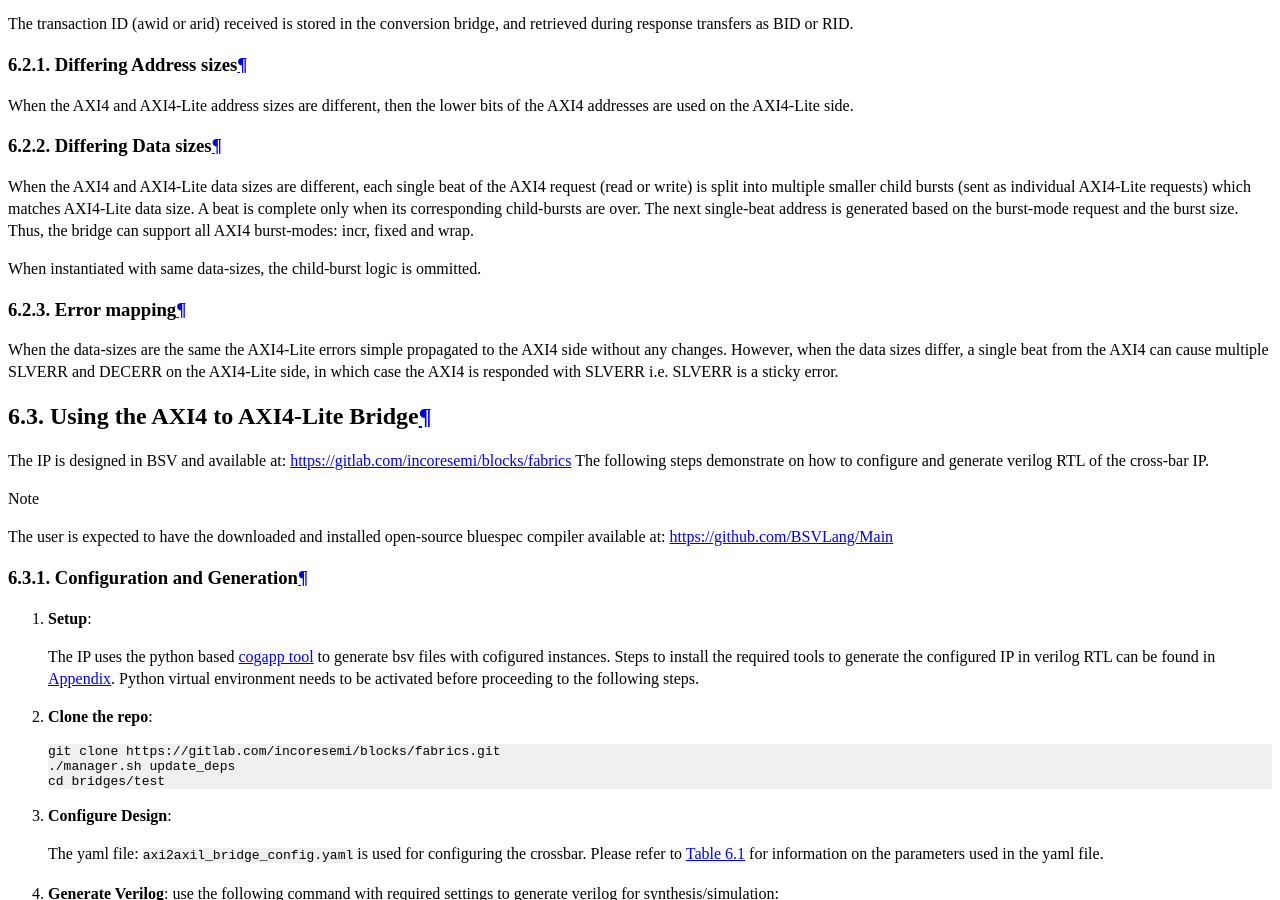
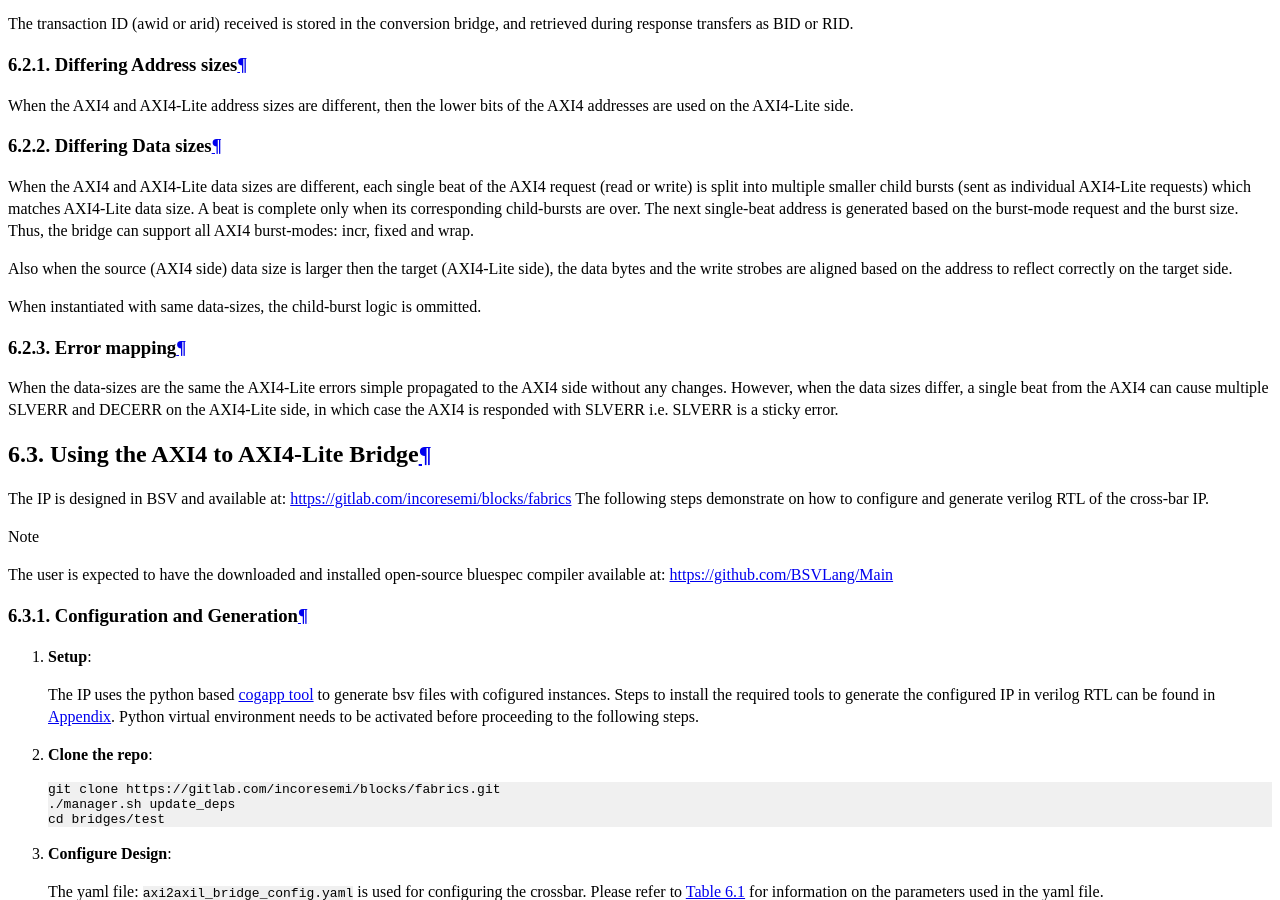
Before and after one commit to darwinbeing/fabrics, a Sphinx documentation site: the page built from docs/source/axi2axil.rst, in a window 1280 px wide and 900 px high, scrolled down 1932 px. Built offline with Sphinx 7.4.7 and the Read the Docs theme 2.0.0, drawn with Linux system fonts in a browser that asks for light colours; some of the changed text lies outside the part shown.

```diff
--- a/docs/source/axi2apb.rst
+++ b/docs/source/axi2apb.rst
@@ -73,6 +73,9 @@ is split into multiple smaller child bursts (sent as individual APB requests) wh
 APB data size. A beat is complete only when its corresponding child-bursts are over. The next
 single-beat address is generated based on the burst-mode request and the burst size. Thus, the
 bridge can support all AXI4 burst-modes: incr, fixed and wrap.
+
+Also when the source (AXI4 side) data size is larger then the target (APB side), the data bytes and
+the write strobes are aligned based on the address to reflect correctly on the target side.
 
 When instantiated with same data-sizes, the child-burst logic is ommitted.
 
--- a/docs/source/axi2axil.rst
+++ b/docs/source/axi2axil.rst
@@ -72,6 +72,9 @@ is split into multiple smaller child bursts (sent as individual AXI4-Lite reques
 AXI4-Lite data size. A beat is complete only when its corresponding child-bursts are over. The next
 single-beat address is generated based on the burst-mode request and the burst size. Thus, the
 bridge can support all AXI4 burst-modes: incr, fixed and wrap.
+
+Also when the source (AXI4 side) data size is larger then the target (AXI4-Lite side), the data bytes and
+the write strobes are aligned based on the address to reflect correctly on the target side.
 
 When instantiated with same data-sizes, the child-burst logic is ommitted.
 
```
Also changed, not shown: CHANGELOG.rst (+7 -0 lines), 3 other files.
